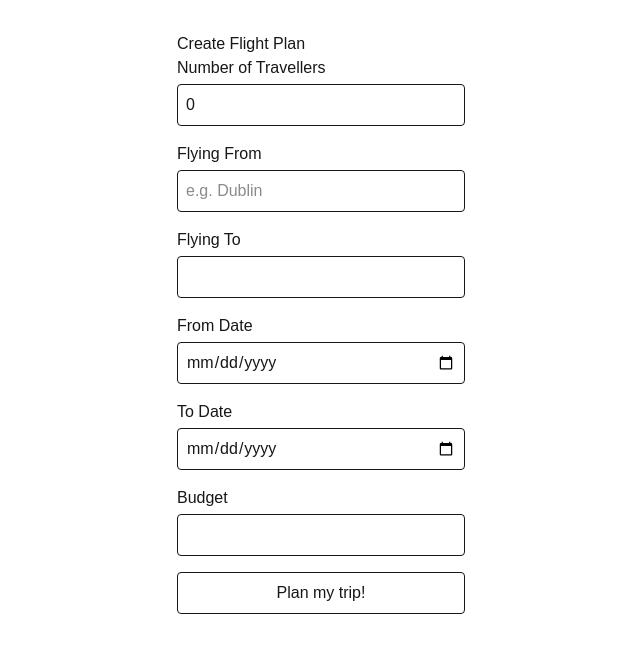
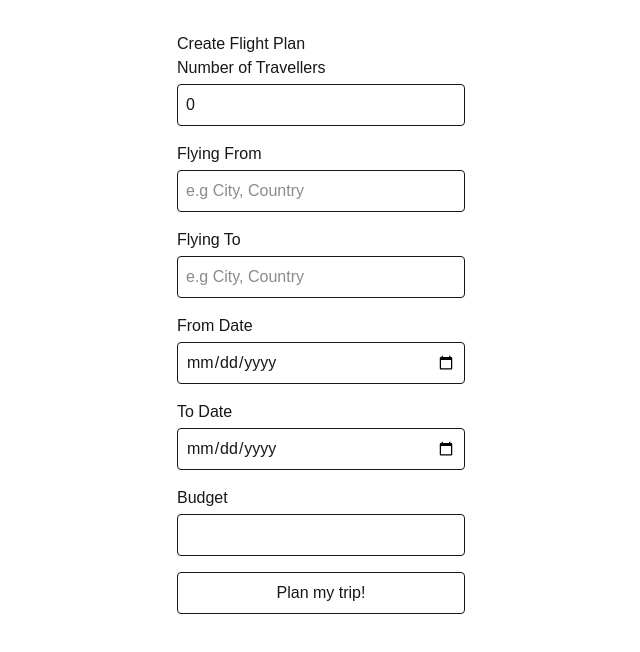
Before and after one commit to damidaramola/prep-point-ai, a Next.js app: page /onboarding in a window 1280 px wide. Shown: the top 652 px of the page, without its empty margins (319-959 px from the left). Built offline with nearby package versions, Linux system fonts and the light colour scheme.

Commit message:
add temp auto complete destination list - use api later

```diff
--- /dev/null
+++ b/app/components/Autocomplete_location.tsx
@@ -0,0 +1,78 @@
+"use client"
+
+import {useState} from "react";
+
+
+const cities = [
+  "Dublin, Ireland",
+  "New York, USA",
+  "London, UK",
+  "Paris, France",
+  "Berlin, Germany",
+  "Madrid, Spain",
+  "Rome, Italy",
+];
+
+type Props = {
+  label: string;
+  value: string;
+  onChangeAction: (value: string) => void;
+};
+
+export default function Autocomplete({ label, value, onChangeAction }: Props) {
+  const [suggestions, setSuggestions] = useState<string[]>([]);
+  const [showDropdown, setShowDropdown] = useState(false);
+
+  const handleInputChange = (e: React.ChangeEvent<HTMLInputElement>) => {
+    const input = e.target.value;
+    onChangeAction(input);
+
+    if (input.length === 0) {
+      setSuggestions([]);
+      return;
+    }
+
+    const filtered = cities.filter((city) =>
+      city.toLowerCase().includes(input.toLowerCase())
+    );
+
+    setSuggestions(filtered);
+    setShowDropdown(true);
+  };
+
+  const handleSelect = (city: string) => {
+    onChangeAction(city);
+    setSuggestions([]);
+    setShowDropdown(false);
+  };
+
+  return (
+    <div className="flex flex-col relative">
+      <label className="mb-1 font-medium">{label}</label>
+
+      <input
+        className="border p-2 rounded"
+        value={value}
+        onChange={handleInputChange}
+        onFocus={() => setShowDropdown(true)}
+        placeholder="e.g City, Country"
+        required
+
+      />
+
+      {showDropdown && suggestions.length > 0 && (
+        <ul className="absolute top-full left-0 w-full bg-white border rounded shadow mt-1 z-10 max-h-40 overflow-y-auto">
+          {suggestions.map((city) => (
+            <li
+              key={city}
+              onClick={() => handleSelect(city)}
+              className="p-2 hover:bg-blue-100 cursor-pointer"
+            >
+              {city}
+            </li>
+          ))}
+        </ul>
+      )}
+    </div>
+  );
+}
--- a/app/onboarding/page.tsx
+++ b/app/onboarding/page.tsx
@@ -3,6 +3,7 @@
 import React from "react"
 import { useState } from "react"
 import { useRouter } from "next/navigation"
+import Autocomplete from "../components/Autocomplete_location";
 
 
 export default function Onboarding() {
@@ -83,28 +84,22 @@ export default function Onboarding() {
                     />
                 </div>
 
-                <div className="flex flex-col">
-                    <label className="mb-1 font-medium">Flying From</label>
-                    <input
-                        className="border p-2 rounded"
-                        placeholder="e.g. Dublin"
-                        name="FlyingFrom"
-                        value={form.FlyingFrom}
-                        onChange={handleChange}
-                        required
-                    />
-                </div>
+                <Autocomplete
+                    label="Flying From"
+                    value={form.FlyingFrom}
+                    onChangeAction={(value) =>
+                        setForm({ ...form, FlyingFrom: value })
+                    }
+                />
 
-                <div className="flex flex-col">
-                    <label className="mb-1 font-medium">Flying To</label>
-                    <input
-                        className="border p-2 rounded"
-                        name="FlyingTo"
-                        value={form.FlyingTo}
-                        onChange={handleChange}
-                        required
-                    />
-                </div>
+
+                <Autocomplete
+                    label="Flying To"
+                    value={form.FlyingTo}
+                    onChangeAction={(value) =>
+                        setForm({ ...form, FlyingTo: value })
+                    }
+                />
 
                 <div className="flex flex-col">
                     <label className="mb-1 font-medium">From Date</label>
```
